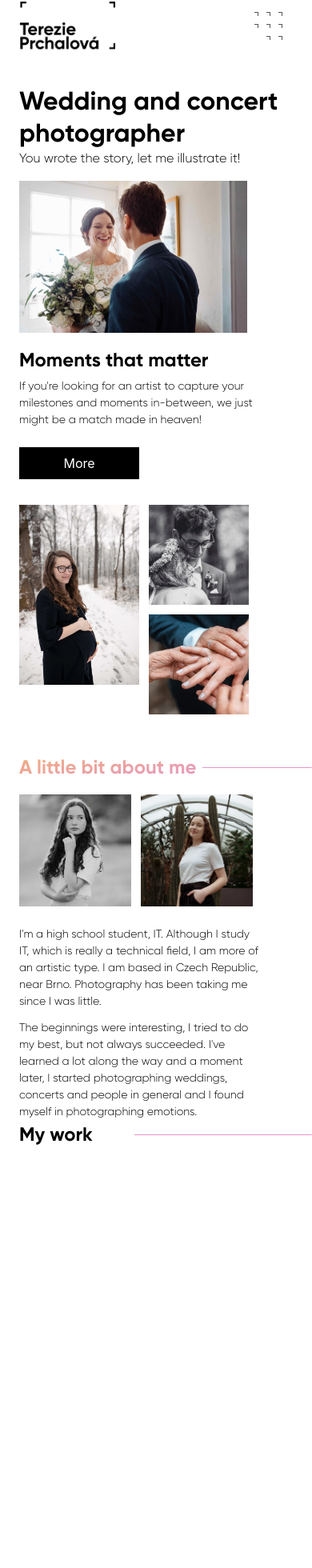
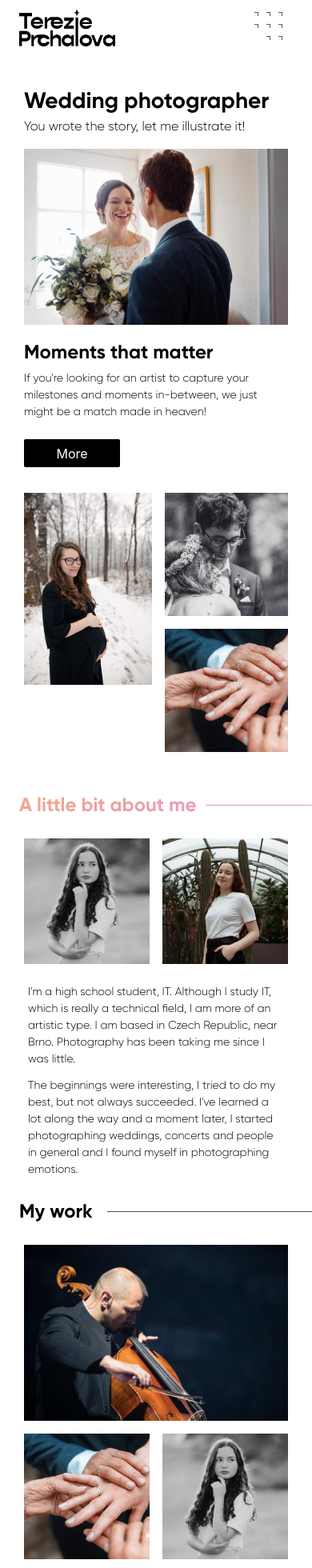
Before and after one commit to TereziePrchalova/photography-website, a Next.js app: page / in a window 390 px wide. Shown: the part 22-1982 px from the top of the page at 80% size. Before the commit the page ends 1458 px from the top, so only its background shows below. Built offline with nearby package versions, Linux system fonts and the light colour scheme.

Commit message:
Progress

```diff
--- a/components/About.js
+++ b/components/About.js
@@ -5,7 +5,7 @@ export default function About(data) {
         <>
             <div className='max-w-[1440px] m-auto'>
                 <div className="flex justify-between w-[100vw] pl-6 md:pl-8">
-                    <div className="w-[225px] mr-2 md:w-[295px] md:mr-3 xl:w-[445px] xl:mr-4">
+                    <div className="w-[225px] mr-3 md:w-[295px] md:mr-3 xl:w-[445px] xl:mr-4">
                         <h2 className='h2 text-transparent bg-clip-text bg-gradient-to-br from-orange to-purple w-max'>A little bit about me</h2>
                     </div>
                     <div className="w-[100%] my-auto">
@@ -14,16 +14,16 @@ export default function About(data) {
                         </svg>
                     </div>
                 </div>
-                <div className="px-6 md:pl-8 xl:flex xl:my-6">
-                    <div className="flex mt-4 mb-6 xl:my-0">
-                        <div className="relative w-[140px] h-[140px] mr-3 md:mr-4 md:w-[225px] md:h-[225px] xl:mr-6 xl:w-[300px] xl:h-[300px]">
+                <div className="my-6 md:pl-8 md:flex lg:flex lg:my-16">
+                    <div className="flex justify-center mt-1 mb-6 md:flex md:flex-col lg:my-0">
+                        <div className="relative w-[157px] h-[157px] mr-4 md:mr-4 md:w-[225px] md:h-[225px] lg:mr-6 lg:w-[300px] lg:h-[300px]">
                             <Image src="/images/first.jpg" alt="me" objectFit="cover" layout="fill"/>
                         </div>
-                        <div className="relative w-[140px] h-[140px] md:w-[225px] md:h-[225px] xl:w-[300px] xl:h-[300px]">
+                        <div className="relative w-[157px] h-[157px] md:w-[225px] md:h-[225px] lg:w-[300px] lg:h-[300px]">
                             <Image src="/images/second.jpg" alt="me" objectFit="cover" layout="fill"/>
                         </div>
                     </div>
-                    <div className="w-[300px] md:w-[400px] xl:w-[500px]">
+                    <div className="m-auto w-[320px] md:w-[460px] lg:w-[500px] xl:ml-6">
                         <p className='p mb-3'>I'm a high school student, IT. Although I study IT, which is really a technical field, I am more of an artistic type. I am based in Czech Republic, near Brno. Photography has been taking me since I was little.</p>
                         <p className="p">The beginnings were interesting, I tried to do my best, but not always succeeded. I've learned a lot along the way and a moment later, I started photographing weddings, concerts and people in general and I found myself in photographing emotions.</p>
                     </div>
--- a/components/HeroSlider.js
+++ b/components/HeroSlider.js
@@ -3,39 +3,39 @@ import Image from "next/image";
 export default function HeroSlider(data) {
     return (
         <>
-            <div className='px-6 my-4 md:hidden'>
-                <div className="relative w-[285px] h-[190px]">
+            <div className='my-4 md:hidden'>
+                <div className="relative w-[330px] h-[220px] m-auto">
                     <Image src="/images/slider/heroSliderFirst.jpeg" alt="me" objectFit="cover" layout="fill"/>
                 </div>
-                <div className="my-4">
+                <div className="my-4 mx-auto w-[330px]">
                     <h2 className="h2">Moments that matter</h2>
                     <p className="p w-[300px] mt-1 mb-6">If you're looking for an artist to capture your milestones and moments in-between, we just might be a match made in heaven!</p>
                     <a href="https://eu.zonerama.com/TereziePrchalova/743152" target="_blank">
-                        <button className="w-[150px] h-[40px] bg-black text-white">More</button>
+                        <button className="w-[120px] h-[35px] bg-black text-white rounded-[2px]">More</button>
                     </a>
                 </div>
-                <div className="flex mt-8 mb-12">
-                    <div className="relative w-[150px] h-[225px] mr-3">
+                <div className="flex justify-center mt-8 mb-12">
+                    <div className="relative w-[160px] h-[240px] mr-4">
                         <Image src="/images/slider/heroSliderSecond.jpeg" alt="me" objectFit="cover" layout="fill"/>
                     </div>
                     <div>
-                        <div className="relative w-[125px] h-[125px] mb-3">
+                        <div className="relative w-[154px] h-[154px] mb-4">
                             <Image src="/images/slider/heroSliderThird.jpg" alt="me" objectFit="cover" layout="fill"/>
                         </div>
-                        <div className="relative w-[125px] h-[125px]">
+                        <div className="relative w-[154px] h-[154px]">
                             <Image src="/images/slider/heroSliderFourth.jpg" alt="me" objectFit="cover" layout="fill"/>
                         </div>
 
                     </div>
                 </div>
             </div>
-            <div className='hidden px-8 mt-4 mb-14 max-w-[1440px] m-auto md:block lg:flex xl:px-12 xl:mb-[10rem]'>
+            <div className='hidden mt-4 mb-14 max-w-[1440px] md:flex md:flex-col md:items-center m-auto lg:flex lg:flex-row xl:px-12 xl:mb-[10rem]'>
                 <div className="flex">
-                    <div className="relative w-[300px] h-[450px] lg:w-[250px] lg:h-[403px] xl:w-[330px] xl:h-[482px]">
+                    <div className="relative w-[320px] h-[470px] lg:w-[250px] lg:h-[403px] xl:w-[330px] xl:h-[482px]">
                         <Image src="/images/slider/heroSliderSecond.jpeg" alt="me" objectFit="cover" layout="fill"/>
                     </div>
                     <div className="ml-4 flex flex-col justify-between xl:ml-6">
-                        <div className="relative w-[300px] h-[200px] lg:w-[330px] lg:h-[230px] xl:w-[390px] xl:h-[260px]">
+                        <div className="relative w-[360px] h-[240px] lg:w-[330px] lg:h-[230px] xl:w-[390px] xl:h-[260px]">
                             <Image src="/images/slider/heroSliderFirst.jpeg" alt="me" objectFit="cover" layout="fill"/>
                         </div>
                         <h2 className="heroSubheadline md:-mb-2 lg:mt-4">Moments that matter</h2>
@@ -45,15 +45,15 @@ export default function HeroSlider(data) {
                         </a>
                     </div>
                 </div>
-                <div className="flex flex-col mt-4 lg:mt-0 lg:ml-4 xl:ml-6">
-                    <div className="relative w-[466px] h-[310px] mr-3 lg:w-[330px] lg:h-[230px] xl:w-[420px] xl:h-[260px]">
+                <div className="flex flex-col mt-4 md:w-[696px] lg:mt-0 lg:ml-4 xl:ml-6">
+                    <div className="relative w-[486px] h-[320px] mr-3 lg:w-[330px] lg:h-[230px] xl:w-[420px] xl:h-[260px]">
                         <Image src="/images/slider/heroSliderConcert.jpg" alt="me" objectFit="cover" layout="fill"/>
                     </div>
                     <div className="flex mt-4 xl:mt-6">
-                        <div className="relative w-[225px] h-[225px] mr-4 lg:w-[157px] lg:h-[157px] xl:w-[198px] xl:h-[198px] xl:mr-6">
+                        <div className="relative w-[235px] h-[235px] mr-4 lg:w-[157px] lg:h-[157px] xl:w-[198px] xl:h-[198px] xl:mr-6">
                             <Image src="/images/slider/heroSliderThird.jpg" alt="me" objectFit="cover" layout="fill"/>
                         </div>
-                        <div className="relative w-[225px] h-[225px] lg:w-[157px] lg:h-[157px] xl:w-[198px] xl:h-[198px]">
+                        <div className="relative w-[235px] h-[235px] lg:w-[157px] lg:h-[157px] xl:w-[198px] xl:h-[198px]">
                             <Image src="/images/slider/heroSliderFourth.jpg" alt="me" objectFit="cover" layout="fill"/>
                         </div>
 
--- a/components/HeroText.js
+++ b/components/HeroText.js
@@ -1,9 +1,9 @@
 export default function HeroText(data) {
     return (
         <>
-            <div className='px-6 max-w-[1440px] m-auto md:px-8 xl:px-12 xl:mb-12'>
-                <h1 className='h1 leading-10 w-[350px] md:leading-tight md:w-[500px] lg:w-auto xl:mb-2'>Wedding and concert photographer</h1>
-                <p className='copy'>You wrote the story, let me illustrate it!</p>
+            <div className='max-w-[1440px] m-auto md:px-8 xl:px-12 xl:mb-12'>
+                <h1 className='h1 leading-10 w-[330px] m-auto md:leading-tight md:w-[696px] lg:w-auto xl:mb-2'>Wedding photographer</h1>
+                <p className='copy w-[330px] m-auto md:w-[696px]'>You wrote the story, let me illustrate it!</p>
             </div>
         </>
     );
--- a/components/Navbar.js
+++ b/components/Navbar.js
@@ -36,7 +36,7 @@ export default function Navbar(data) {
               <div className="nav-logo flex items-center justify-start md:justify-center ">
                 <div className="relative w-[120px] h-[65px]">
                   <Link href="/">
-                      <Image className="cursor-pointer" alt="GoodWeird Logo" src="/images/logo.png" layout="fill" objectFit="contain" />
+                      <Image className="cursor-pointer" alt="GoodWeird Logo" src="/images/logoTerezie.png" layout="fill" objectFit="contain" />
                   </Link>
                 </div>
               </div>
@@ -87,7 +87,7 @@ export default function Navbar(data) {
             <div className='absolute top-6 left-6 md:left-8 md:top-5'>
               <div className="relative w-[120px] h-[65px] xl:w-40 xl:h-32">
                 <Link href="/">
-                    <Image className="cursor-pointer" alt="GoodWeird Logo" src="/images/logo.png" layout="fill" objectFit="contain" />
+                    <Image className="cursor-pointer" alt="GoodWeird Logo" src="/images/logoTerezie.png" layout="fill" objectFit="contain" />
                 </Link>
               </div>
             </div>
--- a/components/Work.js
+++ b/components/Work.js
@@ -1,19 +1,41 @@
-export default function HeroText(data) {
+import Image from "next/image";
+
+export default function Work(data) {
     return (
         <>
             <div className=''>
                 <div className="flex justify-between w-[100vw] pl-6 md:pl-8">
-                    <div className="w-[225px] mr-2 md:w-[295px] md:mr-3 xl:w-[445px] xl:mr-4">
+                    <div className="w-[140px] mr-3 md:w-[155px] md:mr-3 xl:w-[445px] xl:mr-4">
                         <h2 className='h2 text-black'>My work</h2>
                     </div>
                     <div className="w-[100%] my-auto">
                         <svg width="100%" height="1" viewBox="0 0 100% 1" fill="none" xmlns="http://www.w3.org/2000/svg">
-                            <line y1="0.5" x2="100%" y2="0.5" stroke="#E597C8"/>
+                            <line y1="0.5" x2="100%" y2="0.5" stroke="#565656"/>
                         </svg>
                     </div>
                 </div>
-                <div className="px-6 md:pl-8">
-
+                <div className="my-6">
+                    <div>
+                        <div className="relative m-auto w-[330px] h-[220px] md:w-[330px] md:h-[220px] xl:mr-6 xl:w-[300px] xl:h-[300px]">
+                            <Image src="/images/slider/heroSliderConcert.jpg" alt="me" objectFit="cover" layout="fill"/>
+                        </div>
+                        <div className="flex justify-center mt-4">
+                            <div className="relative w-[157px] h-[157px] mr-4 md:w-[157px] md:h-[157px] xl:mr-6 xl:w-[300px] xl:h-[300px]">
+                                <Image src="/images/slider/heroSliderFourth.jpg" alt="me" objectFit="cover" layout="fill"/>
+                            </div>
+                            <div className="relative w-[157px] h-[157px] md:w-[157px] md:h-[157px] xl:mr-6 xl:w-[300px] xl:h-[300px]">
+                                <Image src="/images/first.jpg" alt="me" objectFit="cover" layout="fill"/>
+                            </div>
+                        </div>
+                    </div>
+                    <div className="flex justify-center mt-4">
+                        <div className="relative w-[194px] h-[291px] mr-4 md:w-[225px] md:h-[225px] xl:mr-6 xl:w-[300px] xl:h-[300px]">
+                            <Image src="/images/slider/heroSliderSecond.jpeg" alt="me" objectFit="cover" layout="fill"/>
+                        </div>
+                        <a href="https://eu.zonerama.com/TereziePrchalova/743152" target="_blank">
+                            <button className="w-[120px] h-[35px] bg-black text-white rounded-[2px]">Go to</button>
+                        </a>
+                    </div>
                 </div>
             </div>
         </>
--- a/styles/globals.css
+++ b/styles/globals.css
@@ -56,7 +56,7 @@ a {
 }
 
 @layer components {
-  .h1 { @apply font-GilroyBold text-32px md:text-42px xl:text-48px }
+  .h1 { @apply font-GilroyBold text-28px md:text-42px xl:text-48px }
   .h2 { @apply font-GilroyBold text-24px md:text-32px xl:text-38px }
   .copy { @apply font-GilroyLight text-16px md:text-22px xl:text-22px }
   .heroSubheadline { @apply font-GilroyBold text-24px md:text-30px lg:text-24px xl:text-30px }
```
Also changed, not shown: public/images/logoTerezie.png (added).
